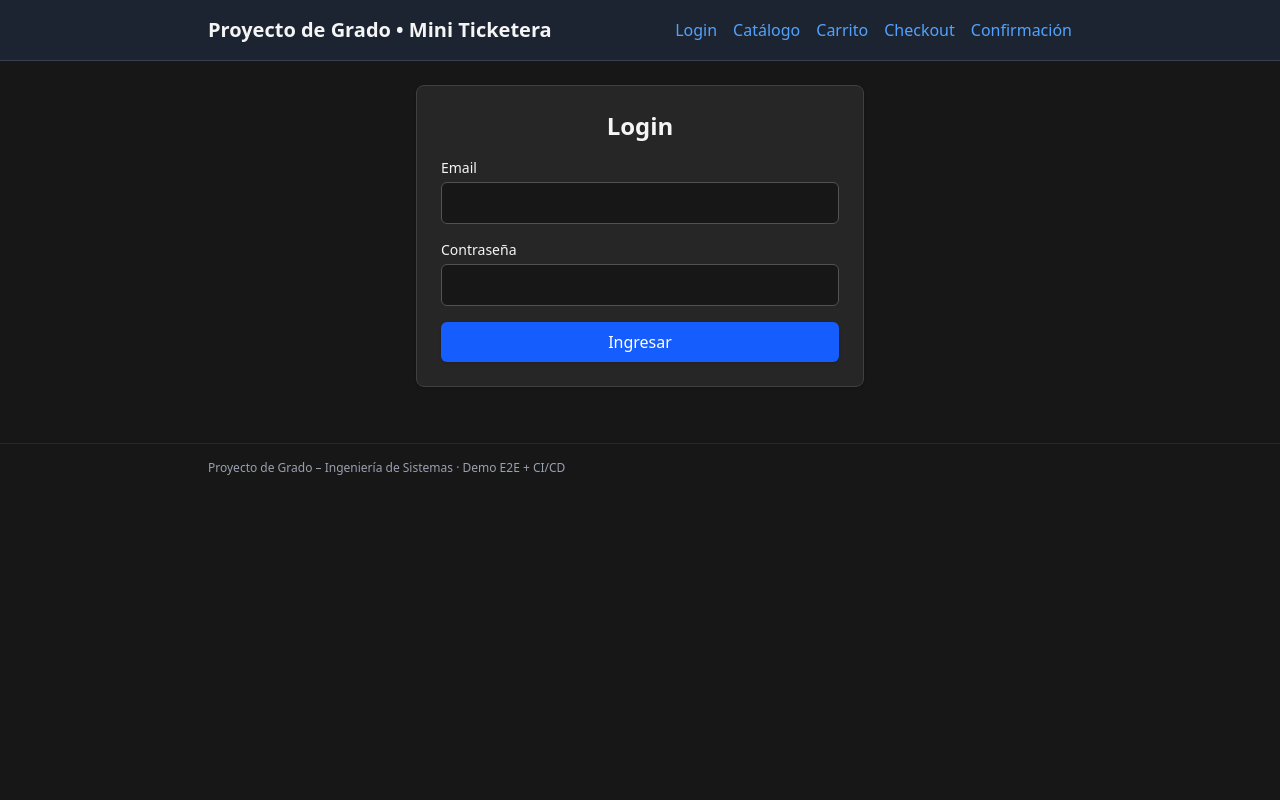
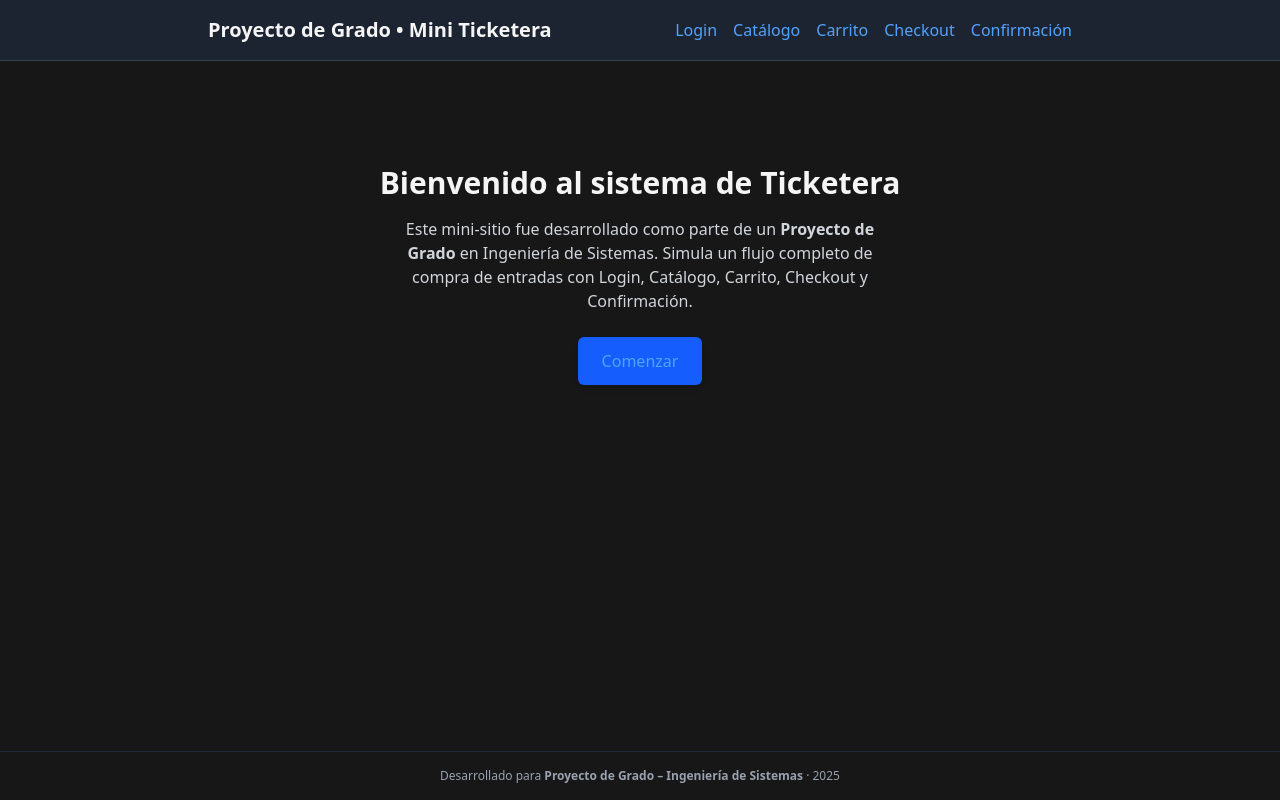
Before and after one commit to lucianocastr/proyEcomerceTest, a React (Vite) app: page / in a window 1280 px wide. Built offline with nearby package versions, Linux system fonts and the light colour scheme.

Commit message:
style: landing page y pulido final de estilos para presentación

```diff
--- a/src/App.jsx
+++ b/src/App.jsx
@@ -6,12 +6,15 @@ import Catalogo from "./pages/Catalogo";
 import Carrito from "./pages/Carrito";
 import Checkout from "./pages/Checkout";
 import Confirmacion from "./pages/Confirmacion";
+import Home from "./pages/Home";
+
 
 function App() {
   return (
     <Router>
       <Layout>
         <Routes>
+          <Route path="/" element={<Home />} />
           <Route path="/login" element={<Login />} />
           <Route path="/catalogo" element={<Catalogo />} />
           <Route path="/carrito" element={<Carrito />} />
--- a/src/components/Layout.jsx
+++ b/src/components/Layout.jsx
@@ -1,8 +1,17 @@
 import { Link } from "react-router-dom";
+import { readCart } from "../lib/cart";
+import { useEffect, useState } from "react";
 
 export default function Layout({ children }) {
+  const [cartCount, setCartCount] = useState(0);
+
+  useEffect(() => {
+    const items = readCart();
+    setCartCount(items.reduce((acc, it) => acc + it.cantidad, 0));
+  }, []);
+
   return (
-    <div className="min-h-screen bg-neutral-900 text-neutral-100">
+    <div className="min-h-screen bg-neutral-900 text-neutral-100 flex flex-col">
       {/* Header */}
       <header className="bg-gray-800/80 backdrop-blur border-b border-gray-700">
         <div className="max-w-4xl mx-auto px-4 py-4 flex items-center justify-between">
@@ -10,10 +19,17 @@ export default function Layout({ children }) {
             Proyecto de Grado • Mini Ticketera
           </h1>
 
-          <nav className="text-sm sm:text-base space-x-4">
+          <nav className="text-sm sm:text-base flex gap-4 items-center">
             <Link to="/login" className="hover:underline">Login</Link>
             <Link to="/catalogo" className="hover:underline">Catálogo</Link>
-            <Link to="/carrito" className="hover:underline">Carrito</Link>
+            <Link to="/carrito" className="relative hover:underline">
+              Carrito
+              {cartCount > 0 && (
+                <span className="absolute -top-2 -right-3 bg-red-600 text-white text-xs px-1.5 py-0.5 rounded-full">
+                  {cartCount}
+                </span>
+              )}
+            </Link>
             <Link to="/checkout" className="hover:underline">Checkout</Link>
             <Link to="/confirmacion" className="hover:underline">Confirmación</Link>
           </nav>
@@ -21,16 +37,15 @@ export default function Layout({ children }) {
       </header>
 
       {/* Contenido */}
-      <main className="max-w-4xl mx-auto px-4 py-6">
-        {children}
-      </main>
+      <main className="flex-1 max-w-4xl mx-auto px-4 py-6">{children}</main>
 
       {/* Footer */}
       <footer className="mt-8 border-t border-gray-800">
-        <div className="max-w-4xl mx-auto px-4 py-4 text-xs text-gray-400">
-          Proyecto de Grado – Ingeniería de Sistemas · Demo E2E + CI/CD
+        <div className="max-w-4xl mx-auto px-4 py-4 text-xs text-gray-400 text-center">
+            Desarrollado para <strong>Proyecto de Grado – Ingeniería de Sistemas</strong> · 2025
         </div>
       </footer>
+
     </div>
   );
 }
--- a/src/pages/Carrito.jsx
+++ b/src/pages/Carrito.jsx
@@ -1,5 +1,7 @@
 import { readCart, clearCart } from "../lib/cart";
+import { formatARS } from "../lib/format";
 import { useEffect, useState } from "react";
+import { Link } from "react-router-dom";
 
 export default function Carrito() {
   const [items, setItems] = useState([]);
@@ -10,28 +12,64 @@ export default function Carrito() {
 
   const total = items.reduce((acc, it) => acc + it.precio * it.cantidad, 0);
 
+  const handleClear = () => {
+    clearCart();
+    setItems([]);
+  };
+
   return (
-    <div style={{ padding: 16 }}>
-      <h1 data-testid="carrito-page">Página de Carrito</h1>
+    <div className="max-w-2xl mx-auto bg-neutral-800 border border-neutral-700 rounded-lg shadow p-6">
+      <h1 data-testid="carrito-page" className="text-2xl font-bold mb-4 text-center">
+        Carrito de compras
+      </h1>
 
       {items.length === 0 ? (
-        <p data-testid="carrito-vacio">Tu carrito está vacío</p>
+        <p data-testid="carrito-vacio" className="text-center text-gray-400">
+          Tu carrito está vacío
+        </p>
       ) : (
-        <div>
-          <ul data-testid="carrito-lista" style={{ listStyle: "none", padding: 0 }}>
-            {items.map((it) => (
-              <li key={it.id} data-testid={`carrito-item-${it.id}`} style={{ marginBottom: 8 }}>
-                {it.nombre} × {it.cantidad} — ${it.precio * it.cantidad}
-              </li>
-            ))}
-          </ul>
-          <p data-testid="carrito-total"><strong>Total: ${total}</strong></p>
-        </div>
+        <>
+          <table className="w-full text-sm mb-4">
+            <thead>
+              <tr className="text-left text-gray-400 border-b border-neutral-700">
+                <th className="py-2">Producto</th>
+                <th className="py-2">Cant.</th>
+                <th className="py-2 text-right">Subtotal</th>
+              </tr>
+            </thead>
+            <tbody data-testid="carrito-lista">
+              {items.map((it) => (
+                <tr key={it.id} data-testid={`carrito-item-${it.id}`} className="border-b border-neutral-800">
+                  <td className="py-2">{it.nombre}</td>
+                  <td className="py-2">{it.cantidad}</td>
+                  <td className="py-2 text-right">{formatARS(it.precio * it.cantidad)}</td>
+                </tr>
+              ))}
+            </tbody>
+          </table>
+
+          <p data-testid="carrito-total" className="font-semibold text-right mb-4">
+            Total: {formatARS(total)}
+          </p>
+
+          <div className="flex justify-between">
+            <button
+              data-testid="carrito-limpiar"
+              onClick={handleClear}
+              className="bg-red-600 hover:bg-red-700 text-white px-4 py-2 rounded-md"
+            >
+              Vaciar carrito
+            </button>
+
+            <Link
+              to="/checkout"
+              className="bg-blue-600 hover:bg-blue-700 text-white px-4 py-2 rounded-md"
+            >
+              Ir a checkout
+            </Link>
+          </div>
+        </>
       )}
-
-      <button data-testid="carrito-limpiar" onClick={() => { clearCart(); setItems([]); }}>
-        Vaciar carrito
-      </button>
     </div>
   );
 }
--- /dev/null
+++ b/src/pages/Home.jsx
@@ -0,0 +1,19 @@
+import { Link } from "react-router-dom";
+
+export default function Home() {
+  return (
+    <div className="flex flex-col items-center justify-center text-center py-20">
+      <h1 className="text-3xl font-bold mb-4">Bienvenido al sistema de Ticketera</h1>
+      <p className="text-gray-300 mb-6 max-w-lg">
+        Este mini-sitio fue desarrollado como parte de un <strong>Proyecto de Grado</strong> en
+        Ingeniería de Sistemas. Simula un flujo completo de compra de entradas con Login, Catálogo, Carrito, Checkout y Confirmación.
+      </p>
+      <Link
+        to="/login"
+        className="bg-blue-600 hover:bg-blue-700 text-white px-6 py-3 rounded-md shadow-md hover:shadow-lg transition"
+      >
+        Comenzar
+      </Link>
+    </div>
+  );
+}
```
